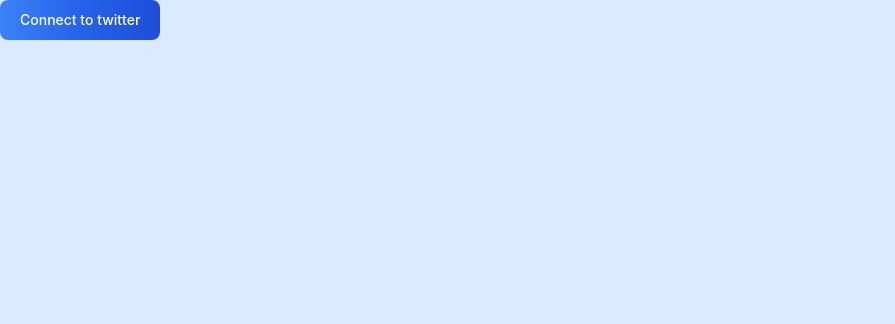
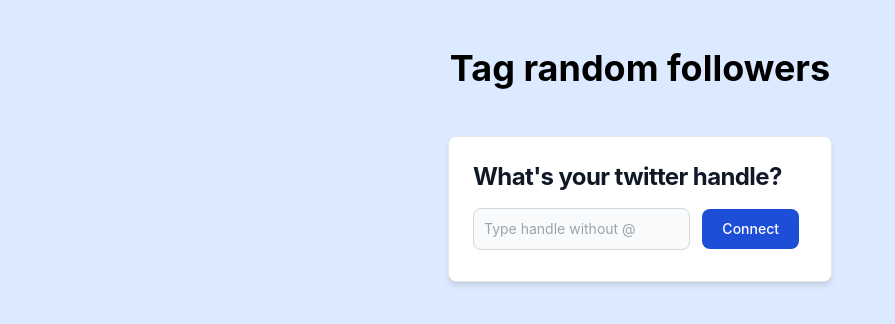
Before and after one commit to Shu-DexAlert/tag-my-followers, a React (Create React App) app: page / in a window 1280 px wide. Shown: the top 324 px of the page, without its empty margins (0-895 px from the left). Built offline with nearby package versions, Linux system fonts and the light colour scheme.

Commit message:
step 1 finish

```diff
--- a/src/App.js
+++ b/src/App.js
@@ -1,10 +1,11 @@
 import './App.css';
-import PrimaryButton from './components/PrimaryButton';
+import Step1 from './components/Step1';
 
 function App() {
   return (
-    <div className='bg-blue-100 h-screen w-screen'>
-      <PrimaryButton text='Connect to twitter'></PrimaryButton>
+    <div className='bg-blue-100 dark:bg-gray-900 h-screen w-screen flex items-center justify-start relative flex-col'>
+      <h5 className='m-12 font-bold text-4xl text-black dark:text-white'>Tag random followers</h5>
+      <Step1></Step1>
     </div>
   );
 }
--- a/src/components/PrimaryButton.js
+++ /dev/null
@@ -1,7 +0,0 @@
-export default function PrimaryButton(props) {
-    return (
-        <div>
-            <button type="button" class="text-white bg-gradient-to-r from-blue-500 via-blue-600 to-blue-700 hover:bg-gradient-to-br focus:ring-4 focus:ring-blue-300 font-medium rounded-lg text-sm px-5 py-2.5 text-center mr-2 mb-2">{props.text}</button>
-        </div>
-    )
-}
--- /dev/null
+++ b/src/components/Step1.js
@@ -0,0 +1,26 @@
+import { useRef, useState } from "react";
+
+export default function Step1() {
+    const [handle, setHandle] = useState('');
+    const inputEl = useRef(null);
+
+    const onConnect = () => {
+        setHandle(inputEl.current.value);
+        inputEl.current.value = '';
+    }
+
+    return (
+        <a href="#" className="block p-6 max-w-sm bg-white rounded-lg border border-gray-200 shadow-md hover:bg-gray-100 dark:bg-gray-800 dark:border-gray-700 dark:hover:bg-gray-700">
+            <h5 className="mb-2 text-2xl font-bold tracking-tight text-gray-900 dark:text-white">What's your twitter handle?</h5>
+
+            <div className="flex items-center justify-center">
+                <input ref={inputEl} type="text" className="bg-gray-50 border border-gray-300 text-gray-900 text-sm rounded-lg focus:ring-blue-500 focus:border-blue-500 block w-full p-2.5 dark:bg-gray-600 dark:border-gray-500 dark:placeholder-gray-400 dark:text-white" placeholder="Type handle without @" />
+                <button type="button" className="ml-3 mt-2 text-white bg-blue-700 hover:bg-blue-800 focus:ring-4 focus:ring-blue-300 font-medium rounded-lg text-sm px-5 py-2.5 text-center mr-2 mb-2 dark:bg-blue-600 dark:hover:bg-blue-700 dark:focus:ring-blue-800" onClick={onConnect}>Connect</button>
+            </div>
+
+            {
+                handle ? <p className="mt-3 texg-lg font-semibold text-gray-900 dark:text-white">Your handle is @{handle}</p> : ''
+            }
+        </a>
+    );
+}
```
